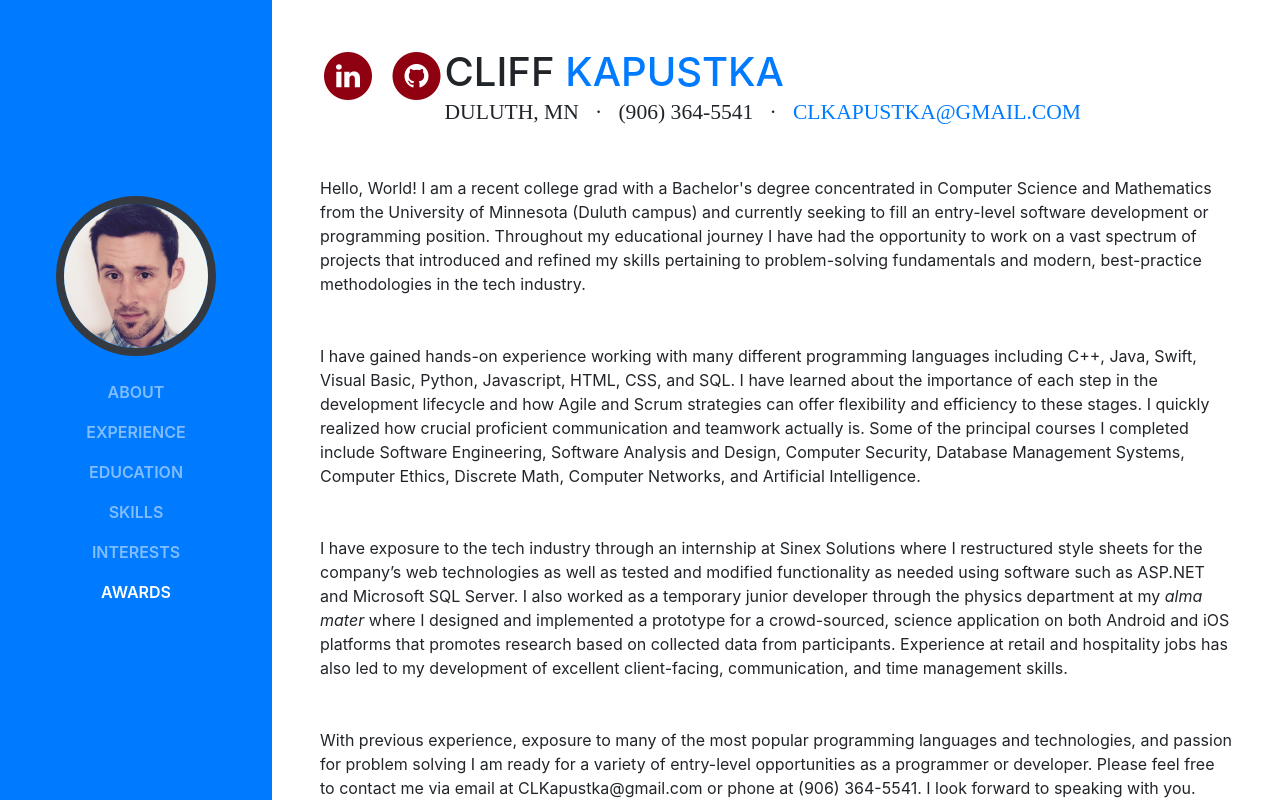
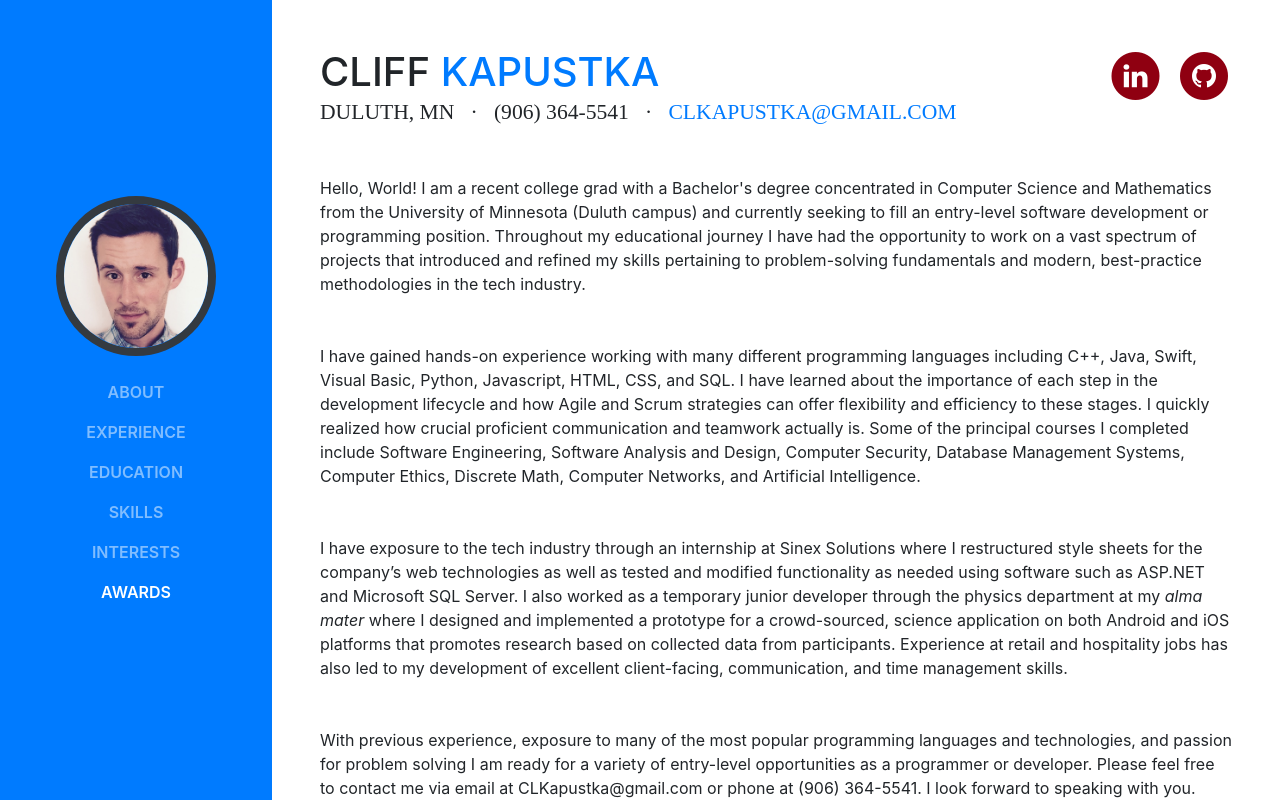
Before and after one commit to ckapustka/ckapustka.github.io, a website with bundled scripts: page index.html in a window 1280 px wide. Shown: the top 803 px of the page. Built offline with nearby package versions, Linux system fonts and the light colour scheme; a web font is replaced by a local one.

Commit message:
Changing layout of About Me section

```diff
--- a/index.html
+++ b/index.html
@@ -69,7 +69,7 @@
             <span class="text-primary">Kapustka</span>
           </h1>
 
-          <ul class="list-inline list-social-icons mb-0" style="float: left;">
+          <ul class="list-inline list-social-icons mb-0" style="float: right;">
             <li class="list-inline-item">
               <a href="#">
                 <span class="fa-stack fa-lg">
```
